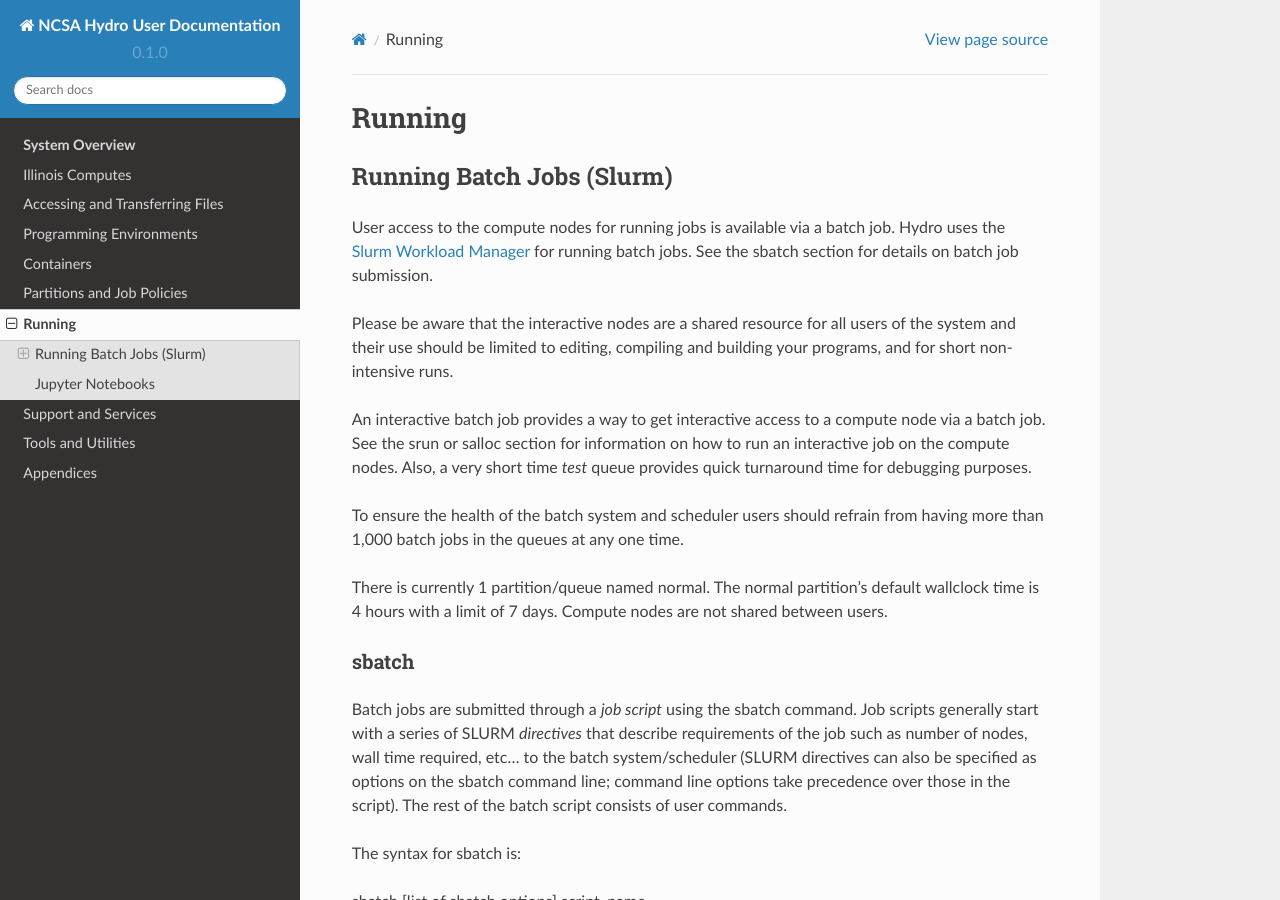
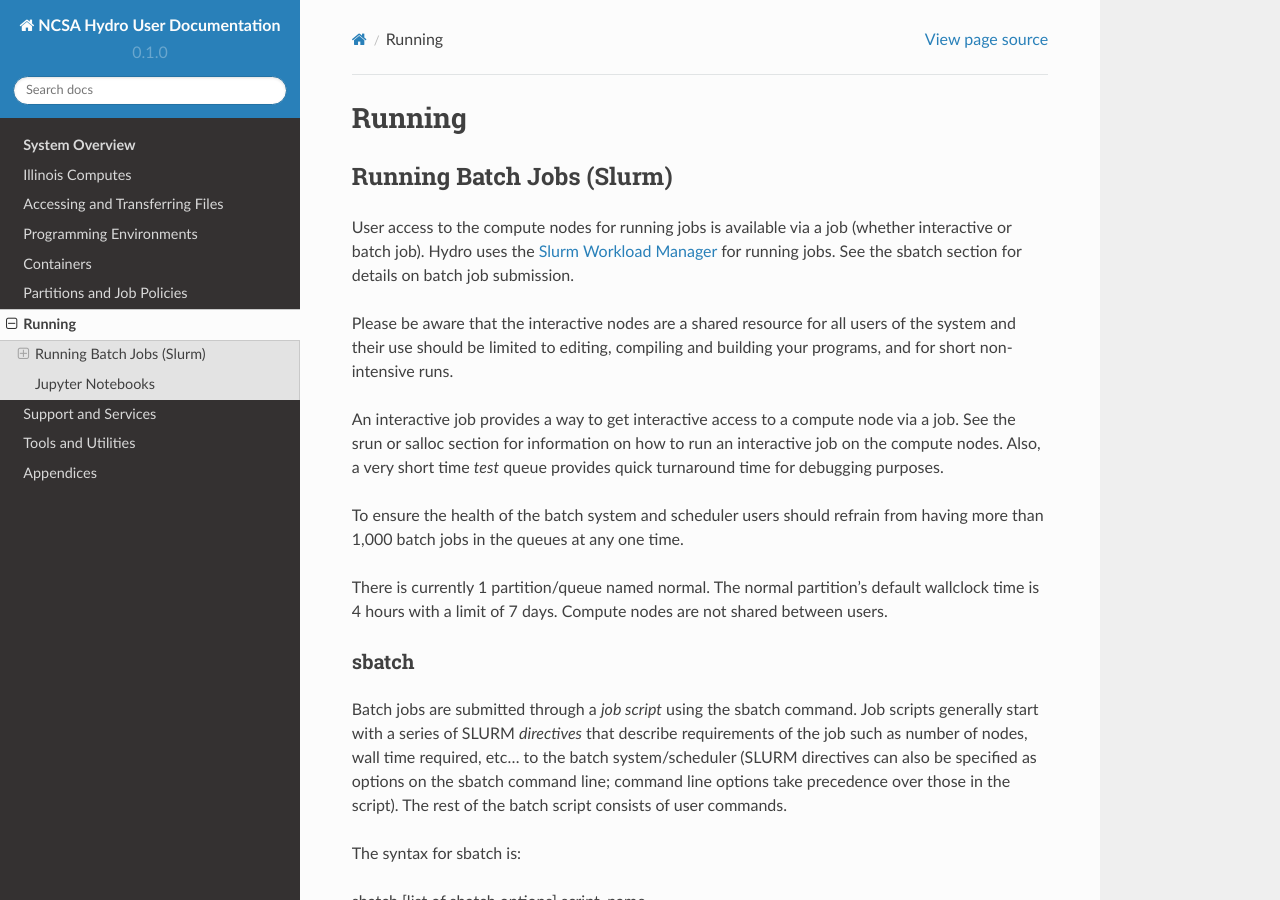
Before and after one commit to ncsa/hydro_documentation, a Sphinx documentation site: the page built from docs/source/running.rst, in a window 1280 px wide and 900 px high. Built offline with Sphinx 7.4.7 and the Read the Docs theme 2.0.0, drawn with Linux system fonts in a browser that asks for light colours; pages that are not in the unit, such as notebooks, are missing from menus.

Commit message:
cleanup batch vs int job
Cleaning up the language clarifying that batch and interactive jobs are different.

```diff
--- a/docs/source/running.rst
+++ b/docs/source/running.rst
@@ -9,17 +9,16 @@ Running Batch Jobs (Slurm)
 ----------------------------
 
 User access to the compute nodes for running jobs is available via a
-batch job. Hydro uses the `Slurm Workload
-Manager <https://slurm.schedmd.com/overview.html>`__ for running batch
+job (whether interactive or batch job). Hydro uses the `Slurm Workload
+Manager <https://slurm.schedmd.com/overview.html>`__ for running
 jobs. See the sbatch section for details on batch job submission.
 
 Please be aware that the interactive nodes are a shared resource for all
 users of the system and their use should be limited to editing,
 compiling and building your programs, and for short non-intensive runs.
 
-
-An interactive batch job provides a way to get interactive access to a
-compute node via a batch job. See the srun or salloc section for
+An interactive job provides a way to get interactive access to a
+compute node via a job. See the srun or salloc section for
 information on how to run an interactive job on the compute nodes. Also,
 a very short time *test* queue provides quick turnaround time for
 debugging purposes.
```
